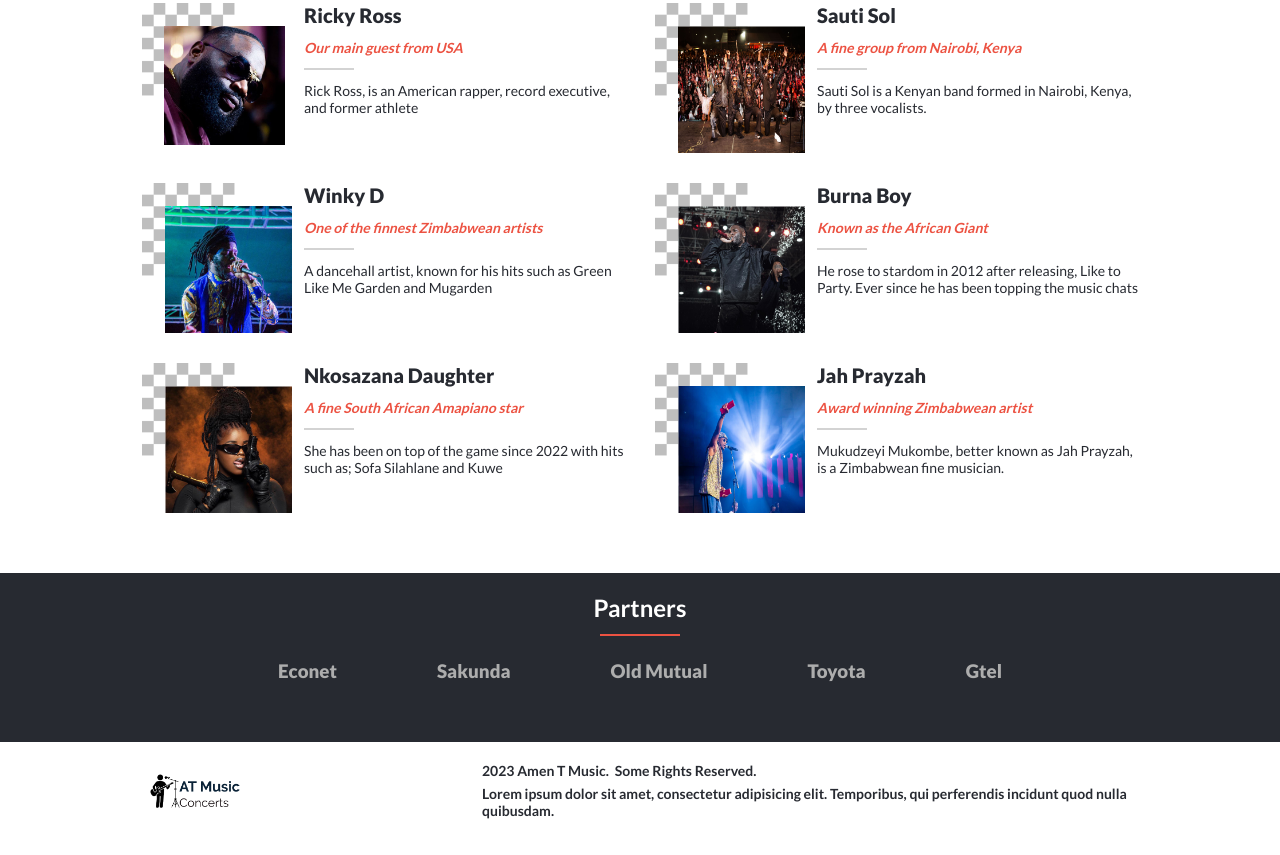
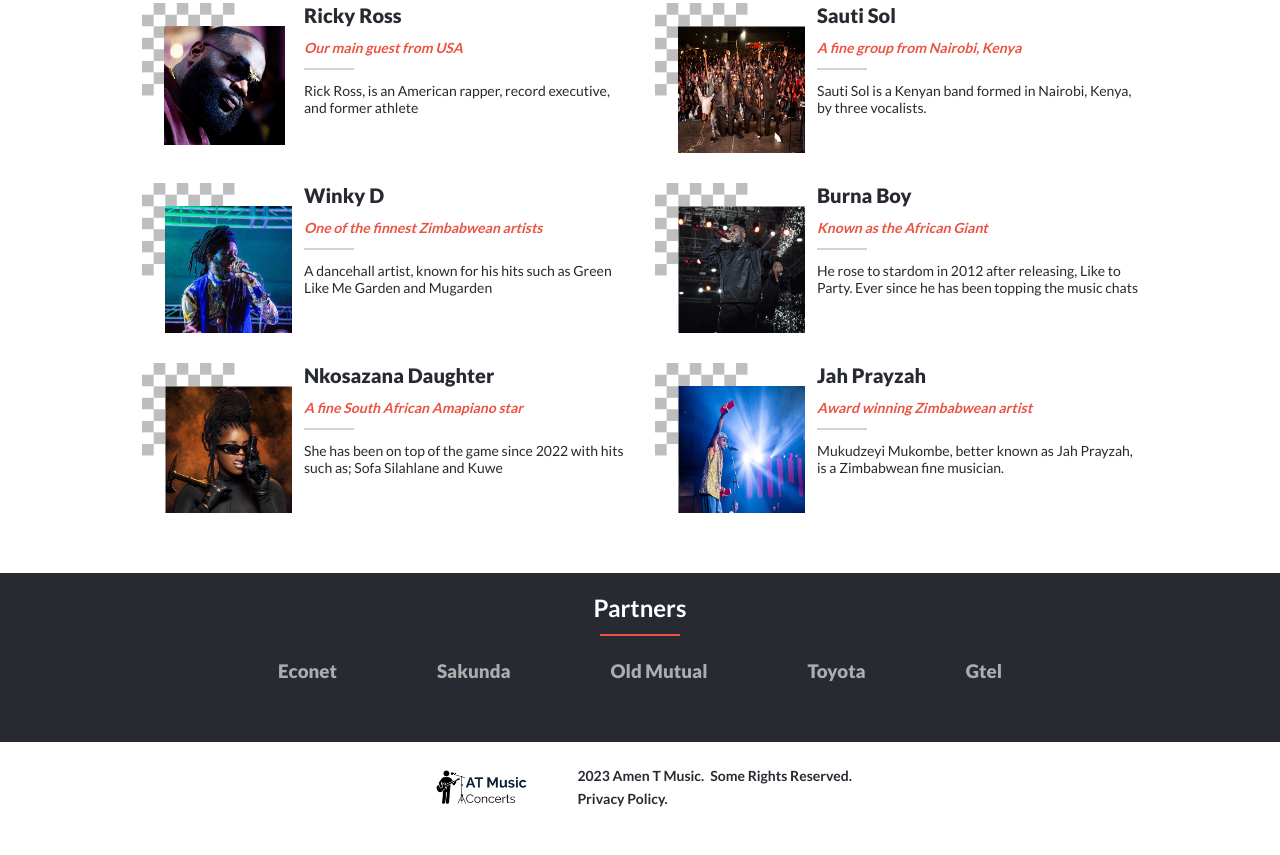
Before and after one commit to Amen-Musingarimi/musical-concert-capstone, a website: page index.html in a window 1280 px wide. Shown: the part 1089-1944 px from the top of the page. Drawn offline with Linux system fonts and the light colour scheme.

```diff
--- a/index.html
+++ b/index.html
@@ -224,10 +224,7 @@
               <p class="footerText">2023 Amen T Music.</p>
               <p class="footerText">Some Rights Reserved.</p>
             </div>
-            <p class="footerText hiddenPassage">
-              Lorem ipsum dolor sit amet, consectetur adipisicing elit.
-              Temporibus, qui perferendis incidunt quod nulla quibusdam.
-            </p>
+            <p class="footerText hiddenPassage">Privacy Policy.</p>
           </div>
         </div>
       </div>
```
Also changed, not shown: LICENCE.md (added), README.md.
